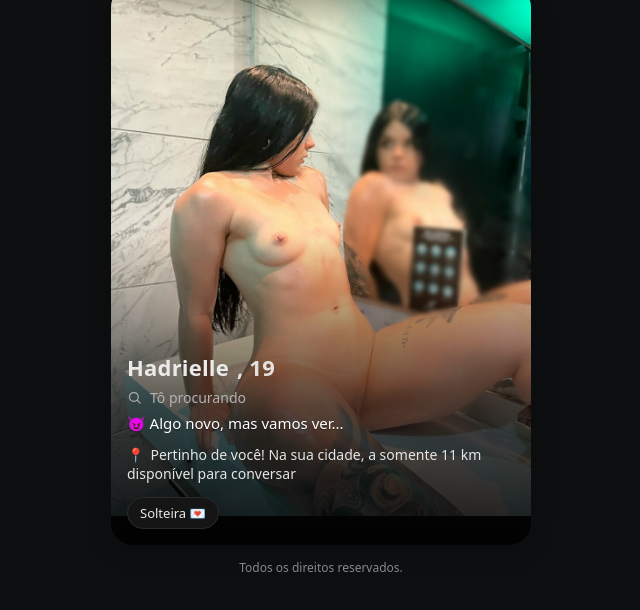
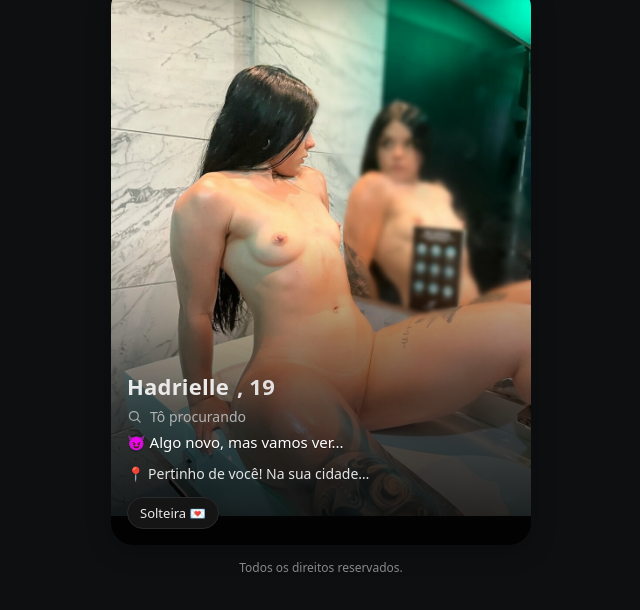
Before and after one commit to patolina1000/whatsapp, a website: page index.html in a window 1280 px wide. Shown: the part 76-686 px from the top of the page, without its empty margins (319-959 px from the left). Drawn offline with Linux system fonts and the light colour scheme; no server answers.

Commit message:
Update location UI fallback and geolocation handling

```diff
--- a/index.html
+++ b/index.html
@@ -147,9 +147,7 @@
         </div>
 
         <div class="mood">😈 Algo novo, mas vamos ver...</div>
-        <div class="location" id="location">
-          <span class="pin">📍</span>Carregando localização...
-        </div>
+        <div class="location" id="location"></div>
         <div class="tag">Solteira 💌</div>
       </div>
     </div>
@@ -172,13 +170,20 @@
 
   <script src="js/numeros.js"></script>
   <script>
-    // -------- Localização + km (SEM API) --------
-    (function carregarLocalizacao() {
-      const km = Math.floor(Math.random() * (12 - 3 + 1)) + 3;
-      window.__kmDist = km;
-      const el = document.getElementById("location");
-      el.innerHTML = `<span class="pin">📍</span>Pertinho de você! Na sua cidade, a somente ${km} km disponível para conversar`;
-    })();
+    // -------- Localização --------
+    function updateLocationUI(city) {
+      const el = document.querySelector('#location, .location, [data-location]');
+      if (!el) return;
+      if (city && String(city).trim()) {
+        el.innerHTML = `📍 Pertinho de você, estou em ${city}…`;
+      } else {
+        el.innerHTML = `📍 Pertinho de você! Na sua cidade…`;
+      }
+    }
+
+    document.addEventListener('DOMContentLoaded', () => {
+      updateLocationUI(null);
+    });
 
     // -------- Desbloqueio de áudio --------
     (function enableAudioUnlock(){
@@ -318,6 +323,8 @@
       window.userLocation = { city: null, country: null, region: null };
 
       async function detectUserLocation() {
+        let resolvedCity = null;
+        let data = null;
         try {
           console.log('📍 Detectando localização com IP-API PRO...');
           const url = 'https://pro.ip-api.com/json?key=R1a8D9VJfrqTqpY&fields=status,country,countryCode,region,city';
@@ -325,21 +332,20 @@
           const resp = await fetch(url, { method: 'GET', headers: { 'Accept': 'application/json' } });
           if (!resp.ok) throw new Error('geo fetch failed: ' + resp.status);
 
-          const data = await resp.json();
+          data = await resp.json();
           if (data && data.status === 'success' && data.city) {
             window.userLocation = {
               city: data.city || null,
               country: data.countryCode || data.country || 'BR',
               region: data.region || null
             };
+            resolvedCity = window.userLocation.city;
           } else {
-            // Fallback (mesmo comportamento do checkout)
-            window.userLocation = { city: 'São Paulo', country: 'BR', region: null };
+            window.userLocation = { city: null, country: 'BR', region: null };
           }
         } catch (e) {
           console.warn('[geo] erro:', e);
-          // Fallback (mesmo comportamento do checkout)
-          window.userLocation = { city: 'São Paulo', country: 'BR', region: null };
+          window.userLocation = { city: null, country: 'BR', region: null };
         }
 
         // Opcional: expor no DOM para debug rápido (não altera layout)
@@ -347,6 +353,9 @@
         document.documentElement.dataset.country = window.userLocation.country || '';
         document.documentElement.dataset.region = window.userLocation.region || '';
         console.log('📍 userLocation =', window.userLocation);
+
+        const city = (window.userLocation && window.userLocation.city) || data?.city || resolvedCity || null;
+        updateLocationUI(city);
       }
 
       // dispara ao carregar
```
